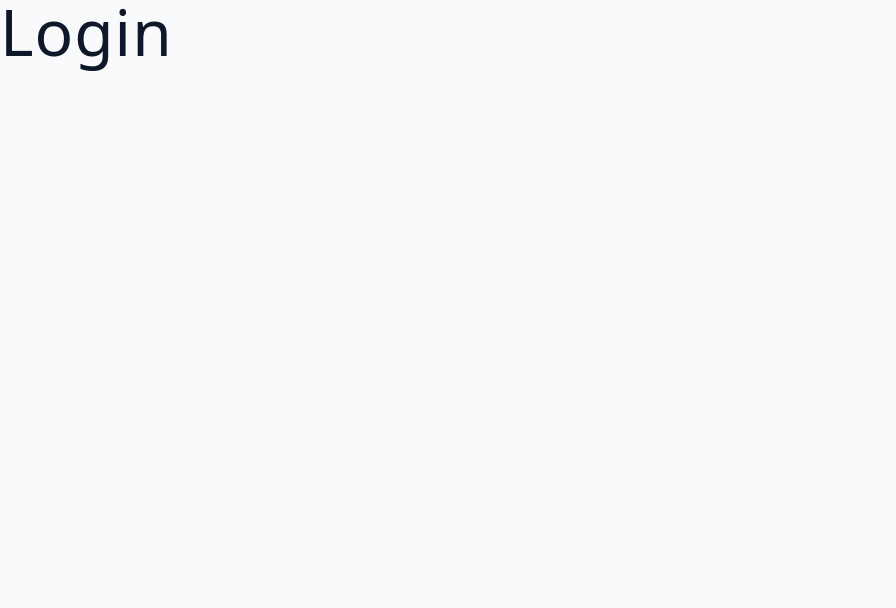
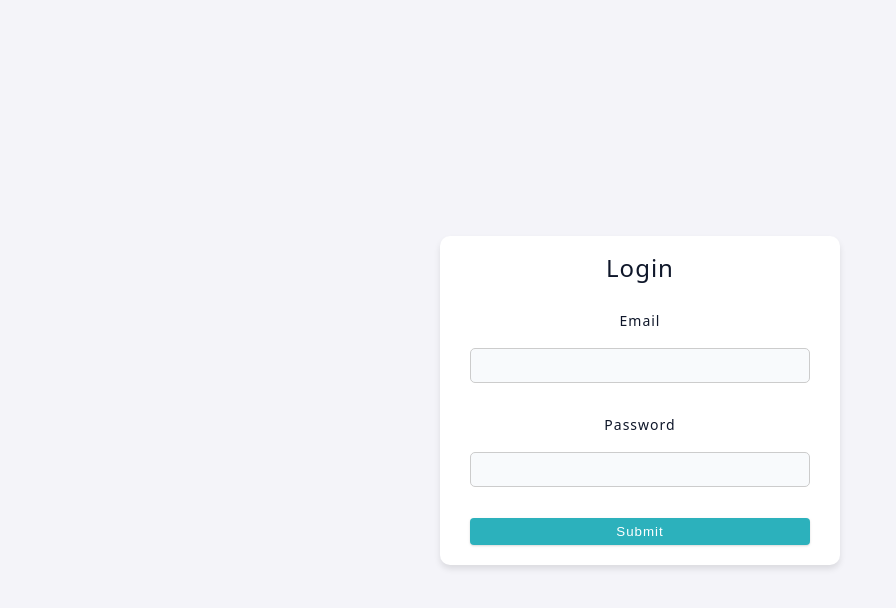
Before and after one commit to dheeraj1780/FAQ-Management, a React (Vite) app in the folder FAQ/admin/: page / in a window 1280 px wide. Shown: the top 608 px of the page, without its empty margins (0-896 px from the left). Built offline with nearby package versions, Linux system fonts and the light colour scheme.

Commit message:
Login frontend

```diff
--- /dev/null
+++ b/FAQ/admin/src/assets/wrappers/Login.js
@@ -0,0 +1,64 @@
+import styled from "styled-components";
+
+const Wrapper = styled.section`
+  display: flex;
+  justify-content: center;
+  align-items: center;
+  min-height: 100vh;
+  background-color: var(--main-bg, #f4f4f9);
+
+  .form {
+    background: white;
+    padding: 20px 30px;
+    border-radius: 10px;
+    box-shadow: 0 4px 6px rgba(0, 0, 0, 0.1);
+    width: 100%;
+    max-width: 400px;
+    display: flex;
+    flex-direction: column;
+    gap: 15px;
+    text-align: center;
+  }
+
+  h4 {
+    margin-bottom: 15px;
+    font-size: 1.5rem;
+    color: var(--text-color, #333);
+  }
+
+  .form-row {
+    display: flex;
+    flex-direction: column;
+    gap: 5px;
+  }
+
+  input {
+    padding: 10px;
+    border: 1px solid var(--input-border, #ccc);
+    border-radius: 5px;
+    font-size: 1rem;
+  }
+
+  input:focus {
+    outline: none;
+    border-color: var(--input-focus, #007bff);
+    box-shadow: 0 0 3px var(--input-focus, #007bff);
+  }
+
+  .submit-btn {
+    background: var(--btn-bg, #007bff);
+    color: white;
+    border: none;
+    padding: 10px;
+    border-radius: 5px;
+    cursor: pointer;
+    font-size: 1rem;
+    transition: background 0.3s ease;
+  }
+
+  .submit-btn:hover {
+    background: var(--btn-hover, #0056b3);
+  }
+`;
+
+export default Wrapper;
--- /dev/null
+++ b/FAQ/admin/src/components/FormRow.jsx
@@ -0,0 +1,21 @@
+import React from "react";
+
+const FormRow = ({ type, name, labelText, defaultValue }) => {
+  return (
+    <div className="form-row">
+      <label htmlFor={name} className="form-label">
+        {labelText || name}
+      </label>
+      <input
+        name={name}
+        id={name}
+        type={type}
+        className="form-input"
+        defaultValue={defaultValue}
+        required
+      />
+    </div>
+  );
+};
+
+export default FormRow;
--- /dev/null
+++ b/FAQ/admin/src/components/SubmitBtn.jsx
@@ -0,0 +1,18 @@
+import React from "react";
+import { useNavigation } from "react-router-dom";
+
+const SubmitBtn = ({ formBtn }) => {
+  const navigation = useNavigation();
+  const isSubmitting = navigation.state === "submitting";
+  return (
+    <button
+      type="submit"
+      className={`btn btn-block ${formBtn && "form-btn"}`}
+      disabled={isSubmitting}
+    >
+      {isSubmitting ? "submitting" : "submit"}
+    </button>
+  );
+};
+
+export default SubmitBtn;
--- a/FAQ/admin/src/components/index.js
+++ b/FAQ/admin/src/components/index.js
@@ -1,2 +1,4 @@
 export { default as NavBar } from "./NavBar";
 export { default as SideBar } from "./SideBar";
+export { default as FormRow } from "./FormRow";
+export { default as SubmitBtn } from "./SubmitBtn";
--- a/FAQ/admin/src/pages/login.jsx
+++ b/FAQ/admin/src/pages/login.jsx
@@ -1,7 +1,19 @@
 import React from "react";
+import { FormRow, SubmitBtn } from "../components";
+import Wrapper from "../assets/wrappers/Login";
+import { Form } from "react-router-dom";
 
 const login = () => {
-  return <h1>login</h1>;
+  return (
+    <Wrapper>
+      <Form method="post" className="form">
+        <h4>Login</h4>
+        <FormRow type="email" name="email" />
+        <FormRow type="password" name="password" />
+        <SubmitBtn />
+      </Form>
+    </Wrapper>
+  );
 };
 
 export default login;
```
